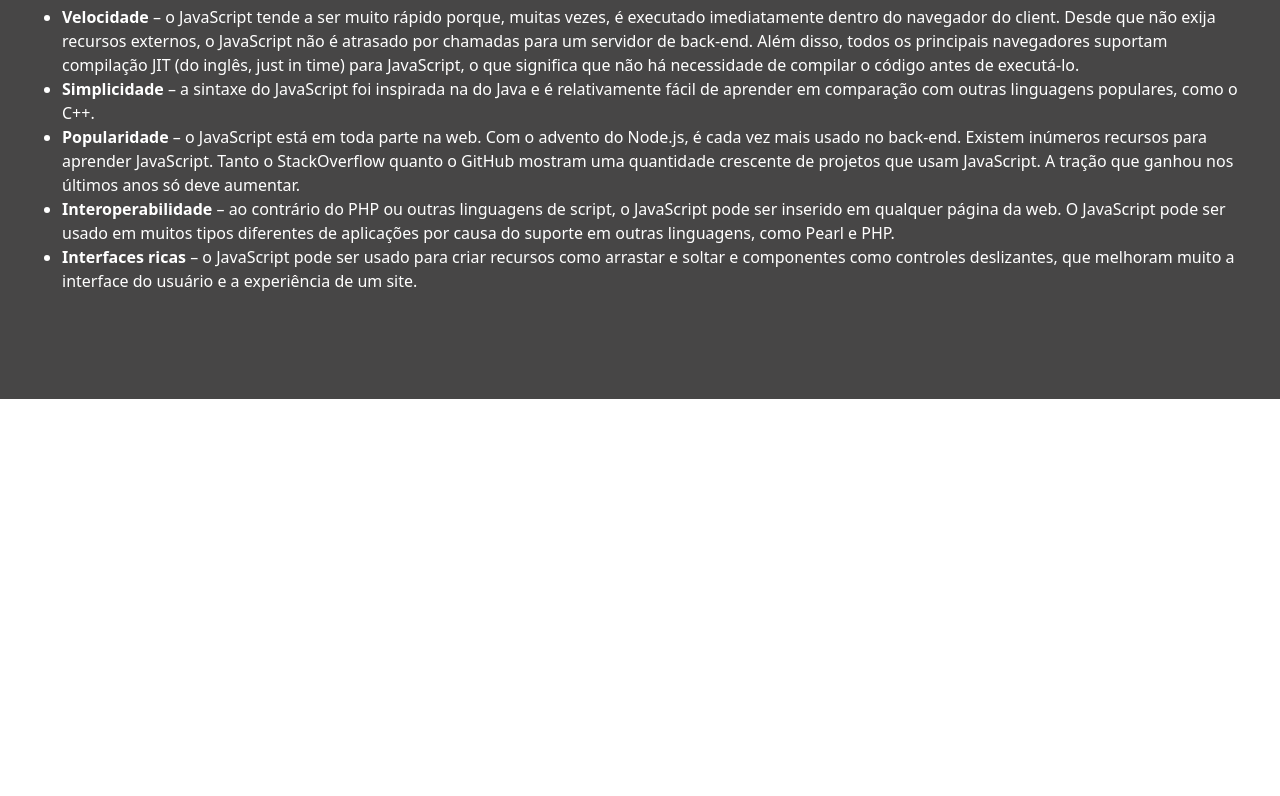
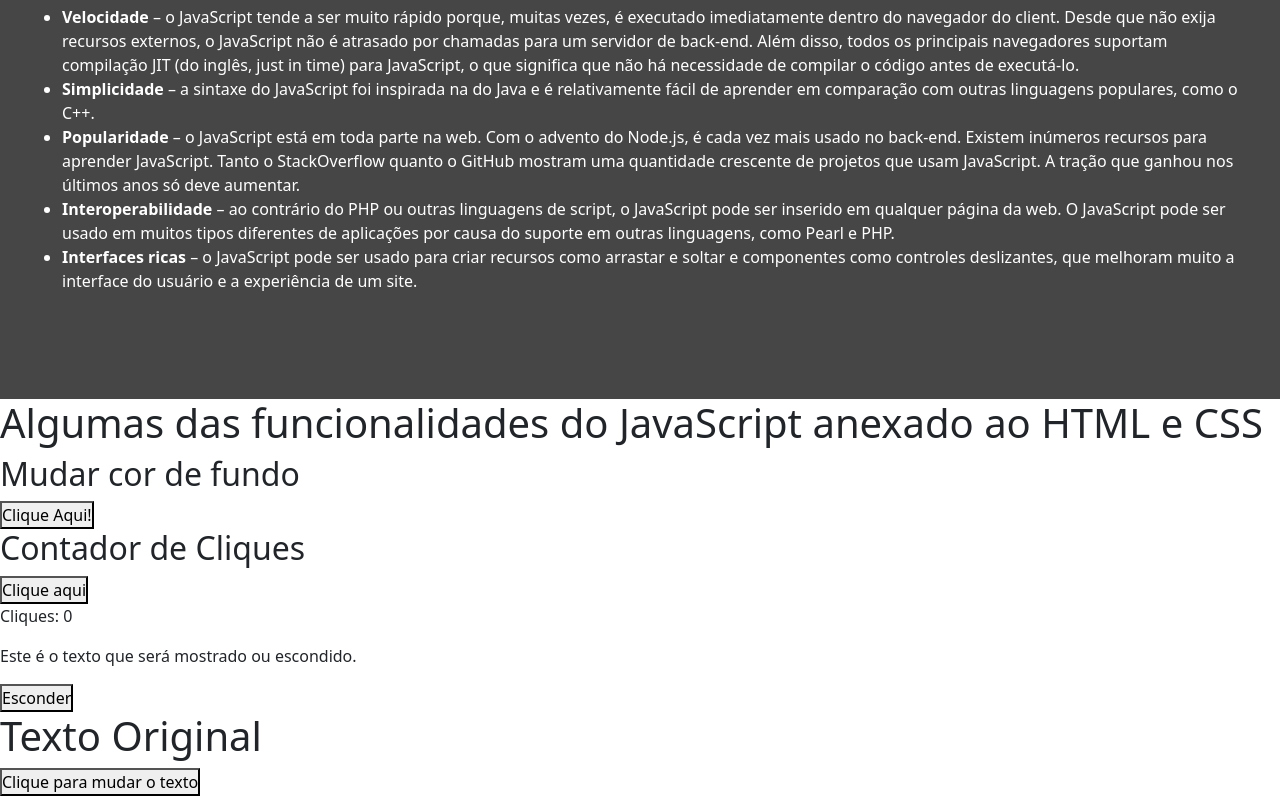
Before and after one commit to kzx-blessed/JavaScript---A-Origem, a plain HTML site: page index.html in a window 1280 px wide. Shown: the part 1145-1941 px from the top of the page. Before the commit the page ends 1544 px from the top, so only its background shows below. Drawn offline with nearby package versions, Linux system fonts and the light colour scheme.

Commit message:
Update index.html

```diff
--- a/index.html
+++ b/index.html
@@ -70,6 +70,28 @@
             <li><b>Interfaces ricas</b> – o JavaScript pode ser usado para criar recursos como arrastar e soltar e componentes como controles deslizantes, que melhoram muito a interface do usuário e a experiência de um site.</li>
         </ul>
     </div>
+
+    <!--Funcionalidades-->
+    <div class="funcionalidades">
+        <h1 id="funcionalidades">Algumas das funcionalidades do JavaScript anexado ao HTML e CSS</h1>
+        <div id="item1">
+            <h2>Mudar cor de fundo</h2>
+            <button onclick="mudarCorDeFundo()" id="changeColorBtn">Clique Aqui!</button>
+        </div>
+        <div id="item2">
+            <h2>Contador de Cliques</h2>
+            <button id="clickCounterBtn">Clique aqui</button>
+            <p id="counter">Cliques: 0</p>
+        </div>
+        <div id="item3">
+            <p id="textToToggle">Este é o texto que será mostrado ou escondido.</p>
+            <button id="toggleTextBtn">Esconder</button>
+        </div>
+        <div id="item4">
+            <h1 id="titulo">Texto Original</h1>
+            <button id="changeTextBtn" onclick="mudarTexto()">Clique para mudar o texto</button>
+        </div>
+    </div>
     </main>
 
     <!--Links Scripts-->
```
